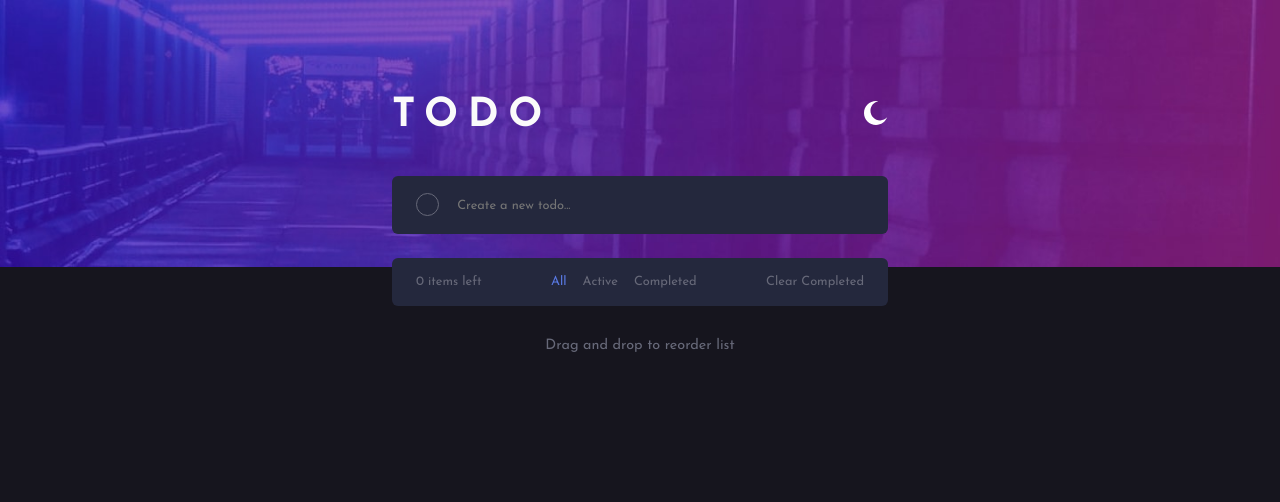
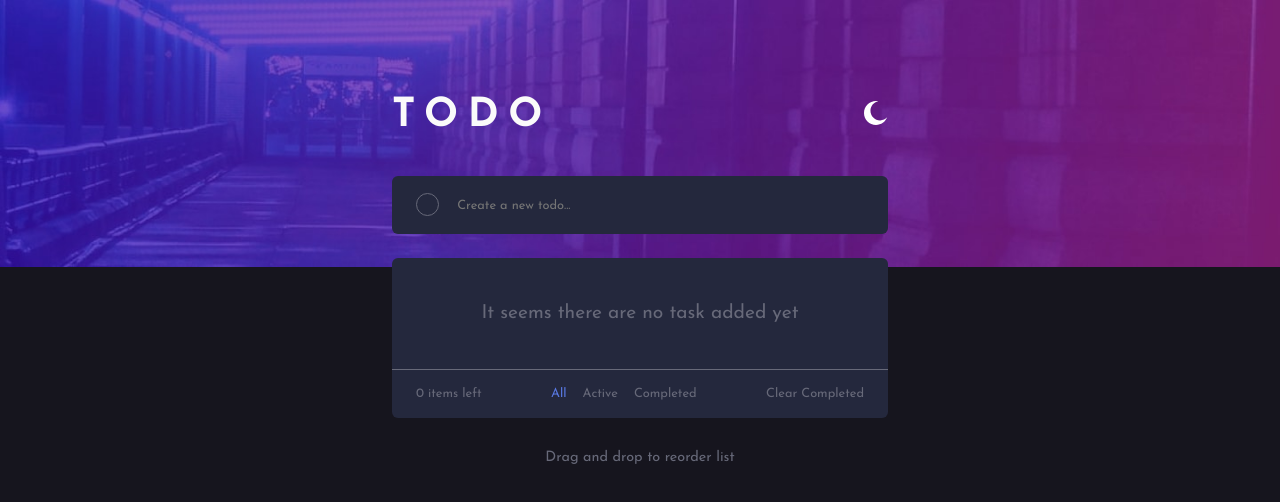
Before and after one commit to AAAnanastya/todo-app, a React app: page / in a window 1280 px wide. Shown: the top 502 px of the page. Built offline with nearby package versions, Linux system fonts and the light colour scheme; the HTML template or start-up script is replaced by a standard one.

Commit message:
Add empty list mock + todos local storage logic

```diff
--- a/src/App.tsx
+++ b/src/App.tsx
@@ -1,5 +1,5 @@
 import { useTheme } from './components/ThemeContext';
-import { useState } from 'react';
+import { useEffect, useState } from 'react';
 
 import Footer from './components/Footer';
 import Header from './components/Header';
@@ -11,7 +11,16 @@ import './App.css';
 function App(): JSX.Element {
   const { theme } = useTheme();
 
-  const [todos, setTodos] = useState<Todo[]>([]);
+  const loadTodos = () => {
+    const savedTodos = localStorage.getItem('todos');
+    return savedTodos ? JSON.parse(savedTodos) : [];
+  };
+
+  const [todos, setTodos] = useState<Todo[]>(loadTodos);
+
+  useEffect(() => {
+    localStorage.setItem('todos', JSON.stringify(todos));
+  }, [todos]);
 
   interface Todo {
     task: string;
--- a/src/components/TaskList.module.css
+++ b/src/components/TaskList.module.css
@@ -2,6 +2,22 @@
   width: 100%;
   height: max-content;
   border-radius: 6px;
+}
+
+.empty-mock {
+  height: 7rem;
+  display: flex;
+  justify-content: center;
+  align-items: center;
+  font-size: 1.2rem;
+  color: var(--color-dark-gray-purple);
+  border-bottom: 1px solid var(--color-dark-gray-purple);
+}
+
+@media (max-width: 768px) {
+  .empty-mock {
+    font-size: 1rem;
+  }
 }
 
 .todo-container ul {
--- a/src/components/TaskList.tsx
+++ b/src/components/TaskList.tsx
@@ -25,6 +25,7 @@ export default function TaskList({ todos, onDeleteTask, onStatusChange, onClearC
 
   return (
     <div className={`${styles['todo-container']} ${styles[theme]}`}>
+      {todos.length < 1 && <div className={styles['empty-mock']}>It seems there are no task added yet</div>}
       <ul>
         {filters === 'all'
           ? todos.map((todo) => (
```
